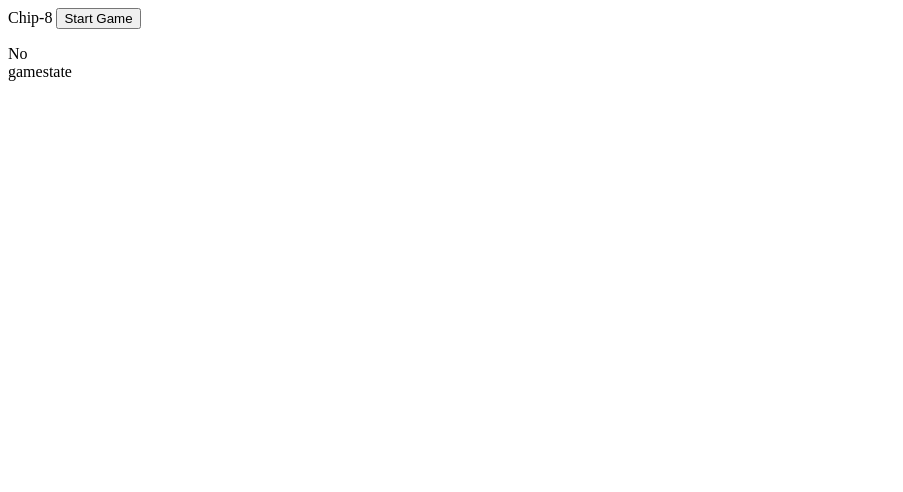
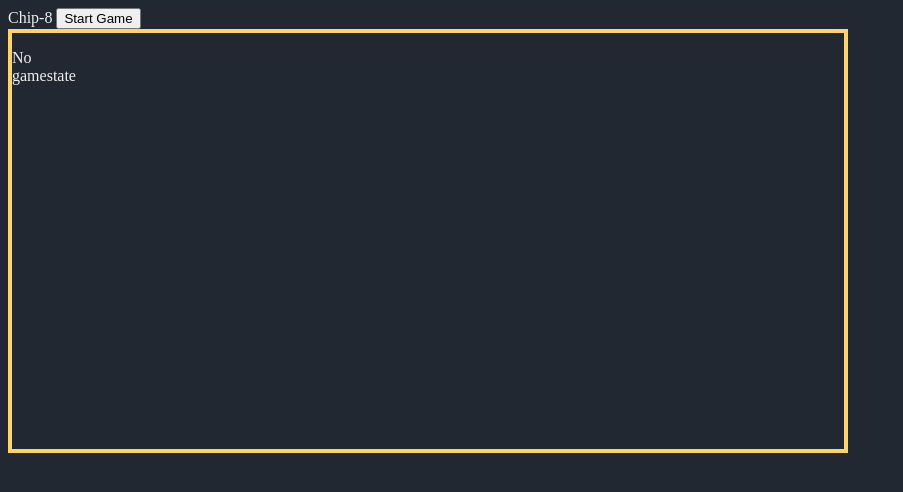
Before and after one commit to 0ya-sh0/chip-8, an Angular app in the folder frontend/: page / in a window 1280 px wide. Shown: the top 492 px of the page, without its empty margins (0-903 px from the left). Built offline with nearby package versions, Linux system fonts and the light colour scheme.

Commit message:
fix styling, introduce colour and pixel variables

```diff
--- a/frontend/src/app/app.scss
+++ b/frontend/src/app/app.scss
@@ -1,13 +1,18 @@
+@use '../app/common/variables' as *;
+
 .viewport {
     display: grid;
-    grid-template-columns: repeat(64, 20px);
-    grid-template-rows: repeat(32, 20px);
+    width: fit-content;
+    grid-template-columns: repeat(64, $pixel-hw);
+    grid-template-rows: repeat(32, $pixel-hw);
     gap: 0;
+
+    border: 4px solid $accent;
 }
 
 .pixel-item {
-    height: 20px;
-    width: 20px;
+    height: $pixel-hw;
+    width: $pixel-hw;
 
     background-color: rgb(40, 40, 40);
 }
--- /dev/null
+++ b/frontend/src/app/common/variables.scss
@@ -0,0 +1,6 @@
+$bg-primary: #222831;
+$bg-secondary: #393E46;
+$accent: #FFD369;
+$fg-primary: #EEEEEE;
+
+$pixel-hw: 13px;
--- a/frontend/src/styles.scss
+++ b/frontend/src/styles.scss
@@ -1 +1,7 @@
 /* You can add global styles to this file, and also import other style files */
+@use './app/common/variables' as *;
+
+body {
+    background-color: $bg-primary;
+    color: $fg-primary;
+}
```
